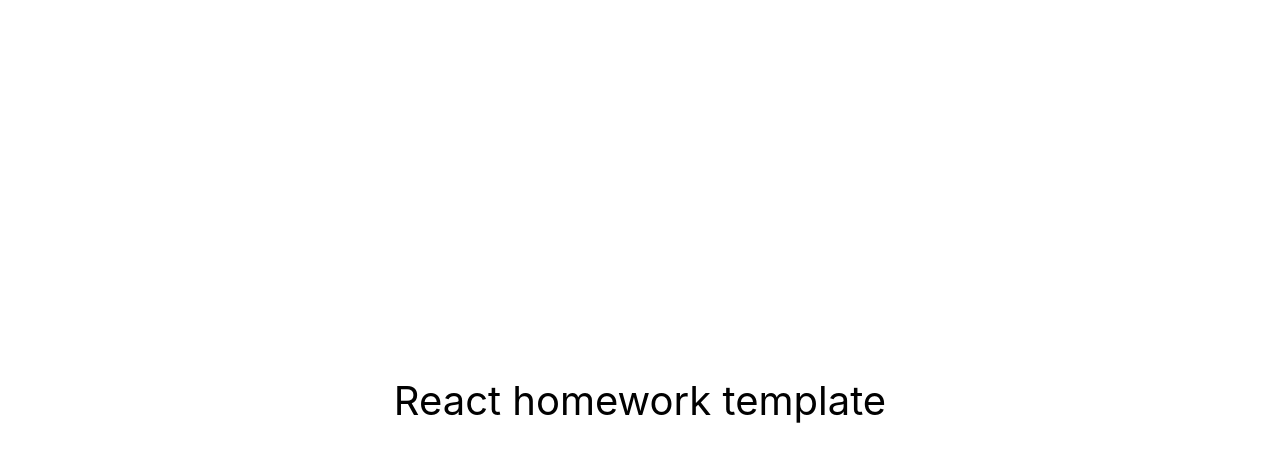
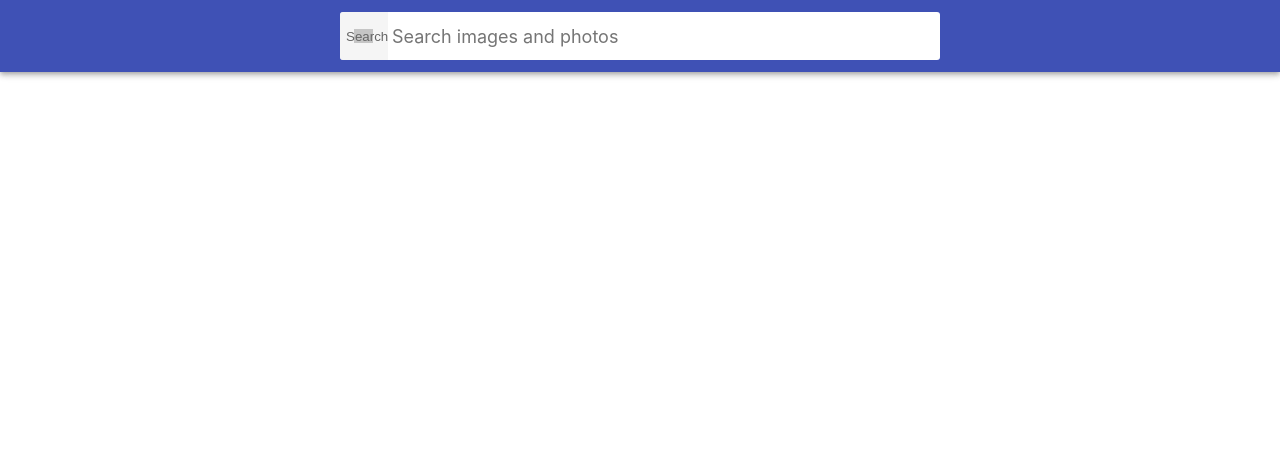
Before and after one commit to Yanaredko/goit-react-hw-03-image--finder, a React (Create React App) app: page / in a window 1280 px wide. Shown: the top 462 px of the page. Built offline with nearby package versions, Linux system fonts and the light colour scheme; grey boxes are pictures that could not be loaded.

Commit message:
skeleton

```diff
--- /dev/null
+++ b/src/api.js
@@ -0,0 +1,14 @@
+const BASE_URL = 'https://pixabay.com/api/';
+const API_KEY = '39035675-aa57939432b499989b05c1345';
+
+async function fetchImages(query, page = 1) {
+    const response = await fetch(
+        `${BASE_URL}?q=${query}&page=${page}&key=${API_KEY}&image_type=photo&orientation=horizontal&per_page=12`
+    );
+    if (!response.ok) {
+        throw new Error("Failed to fetch images")
+    }
+    return await response.json();
+}
+
+export { fetchImages };
--- a/src/components/App.jsx
+++ b/src/components/App.jsx
@@ -1,16 +1,79 @@
-export const App = () => {
-  return (
-    <div
-      style={{
-        height: '100vh',
-        display: 'flex',
-        justifyContent: 'center',
-        alignItems: 'center',
-        fontSize: 40,
-        color: '#010101'
-      }}
-    >
-      React homework template
-    </div>
-  );
+import React, { Component } from 'react';
+import "../index.css"
+import Searchbar from './Searchbar';
+import ImageGallery from './ImageGallery';
+import ImageGalleryItem from './ImageGalleryItem';
+import Button from './Button';
+import Loader from './Loader';
+import Modal from './Modal';
+import { fetchImages } from '../api';
+
+class App extends Component {
+  state = {
+    query: '',
+    images: [],
+    page: 1,
+    isLoading: false,
+    showModal: false,
+    modalImage: '',
+  };
+
+  handleSearch = (query) => {
+    this.setState({ query, images: [], page: 1 }, this.loadImages);
 };
+
+  loadImages = () => {
+    const { query, page } = this.state;
+
+    this.setState({ isLoading: true });
+
+     fetchImages(query, page)
+      .then((data) => {
+        this.setState((prevState) => ({
+          images: [...prevState.images, ...data.hits],
+          page: prevState.page + 1,
+        }));
+      })
+      .catch((error) => console.error(error))
+      .finally(() => {
+        this.setState({ isLoading: false });
+      });
+  };
+
+  openModal = (imageURL) => {
+    this.setState({ showModal: true, modalImage: imageURL });
+  };
+
+  closeModal = () => {
+    this.setState({ showModal: false, modalImage: '' });
+  };
+
+  render() {
+    const { images, isLoading, showModal, modalImage } = this.state;
+
+    return (
+      <div className="App">
+        <Searchbar onSubmit={this.handleSearch} />
+        <ImageGallery>
+          {images.map((image) => (
+            <ImageGalleryItem
+              key={image.id}
+              src={image.webformatURL}
+              alt={image.tags}
+              onClick={() => this.openModal(image.largeImageURL)}
+            />
+          ))}
+        </ImageGallery>
+        {isLoading && <Loader />}
+        {images.length > 0 && !isLoading && (
+          <Button onClick={this.loadImages} />
+        )}
+        {showModal && (
+          <Modal src={modalImage} alt="" onClose={this.closeModal} />
+        )}
+      </div>
+    );
+  }
+}
+
+export default App;
--- /dev/null
+++ b/src/components/Button.jsx
@@ -0,0 +1,15 @@
+import React from "react";
+import "../index.css";
+
+const Button = ({ onClick, isHidden }) => (
+  <button
+    type="button"
+    className="Button"
+    onClick={onClick}
+    style={{ display: isHidden ? 'none' : 'block' }}
+  >
+    Load more
+  </button>
+);
+
+export default Button;
--- /dev/null
+++ b/src/components/ImageGallery.jsx
@@ -0,0 +1,8 @@
+import React from "react";
+import "../index.css";
+
+const ImageGallery = ({ children }) => (
+    <ul className="ImageGallery">{children}</ul>
+);
+
+export default ImageGallery;
--- /dev/null
+++ b/src/components/ImageGalleryItem.jsx
@@ -0,0 +1,10 @@
+import React from "react";
+import "../index.css";
+
+const ImageGalleryItem = ({ src, alt }) => (
+    <li className="ImageGalleryItem">
+        <img className="ImageGalleryItem-image" src={src} alt={alt} />
+  </li>
+)
+
+export default ImageGalleryItem;
--- /dev/null
+++ b/src/components/Loader.jsx
@@ -0,0 +1,9 @@
+import React from 'react';
+
+const Loader = () => (
+  <div className="loader">
+    <p>Loading...</p>
+  </div>
+);
+
+export default Loader;
--- /dev/null
+++ b/src/components/Modal.jsx
@@ -0,0 +1,12 @@
+import React from 'react';
+import "../index.css";
+
+const Modal = ({ src, alt, onClose }) => (
+  <div className="Overlay" onClick={onClose}>
+    <div className="Modal">
+      <img src={src} alt={alt} />
+    </div>
+  </div>
+);
+
+export default Modal;
--- /dev/null
+++ b/src/components/Searchbar.jsx
@@ -0,0 +1,41 @@
+import React, { Component } from 'react';
+import "../index.css";
+
+class Searchbar extends Component {
+    state = {
+        query: "",
+    };
+
+    handleChange = (event) => {
+        this.setState({ query: event.target.value });
+    };
+
+    handleSubmit = (event) => {
+        event.preventDefault();
+        this.props.onSubmit(this.state.query);
+    };
+
+    render() {
+        return (
+            <header className="Searchbar">
+                <form className="SearchForm" onSubmit={this.handleSubmit}>
+                    <button type="submit" className="SearchForm-button">
+                        <span className="Button-label">Search</span>
+                    </button>
+
+                    <input
+                        className="SearchForm-input"
+                        type="text"
+                        autoComplete="off"
+                        autoFocus
+                        placeholder="Search images and photos"
+                        value={this.state.query}
+                        onChange={this.handleChange}
+                    />
+                </form>
+            </header>
+        );
+    }
+}
+
+export default Searchbar;
--- a/src/index.css
+++ b/src/index.css
@@ -1,15 +1,209 @@
 @import-normalize; /* bring in normalize.css styles */
+
+html {
+  box-sizing: border-box;
+  width: 100vw;
+  overflow-x: hidden;
+}
+
+*,
+*::before,
+*::after {
+  box-sizing: inherit;
+}
 
 body {
   margin: 0;
-  font-family: -apple-system, BlinkMacSystemFont, 'Segoe UI', 'Roboto', 'Oxygen',
-    'Ubuntu', 'Cantarell', 'Fira Sans', 'Droid Sans', 'Helvetica Neue',
-    sans-serif;
+  font-family: -apple-system, BlinkMacSystemFont, 'Segoe UI', Roboto,
+    Oxygen-Sans, Ubuntu, Cantarell, 'Helvetica Neue', sans-serif;
+  color: #212121;
+  background-color: #fff;
   -webkit-font-smoothing: antialiased;
   -moz-osx-font-smoothing: grayscale;
 }
 
-code {
-  font-family: source-code-pro, Menlo, Monaco, Consolas, 'Courier New',
-    monospace;
+img {
+  display: block;
+  max-width: 100%;
+  height: auto;
 }
+
+/*
+ * Стили компонента App
+ */
+.App {
+  display: grid;
+  grid-template-columns: 1fr;
+  grid-gap: 16px;
+  padding-bottom: 24px;
+}
+
+/*
+ * Стили компонента Searchbar
+ */
+.Searchbar {
+  top: 0;
+  left: 0;
+  position: sticky;
+  z-index: 1100;
+  display: flex;
+  justify-content: center;
+  align-items: center;
+  min-height: 64px;
+  padding-right: 24px;
+  padding-left: 24px;
+  padding-top: 12px;
+  padding-bottom: 12px;
+  color: #fff;
+  background-color: #3f51b5;
+  box-shadow: 0px 2px 4px -1px rgba(0, 0, 0, 0.2),
+    0px 4px 5px 0px rgba(0, 0, 0, 0.14), 0px 1px 10px 0px rgba(0, 0, 0, 0.12);
+}
+
+/*
+ * Стили компонента SearchForm
+ */
+.SearchForm {
+  display: flex;
+  align-items: center;
+  width: 100%;
+  max-width: 600px;
+  background-color: #fff;
+  border-radius: 3px;
+  overflow: hidden;
+}
+
+.SearchForm-button {
+  display: inline-block;
+  width: 48px;
+  height: 48px;
+  border: 0;
+  background-image: url('https://image.flaticon.com/icons/svg/149/149852.svg');
+  background-size: 40%;
+  background-repeat: no-repeat;
+  background-position: center;
+  opacity: 0.6;
+  transition: opacity 250ms cubic-bezier(0.4, 0, 0.2, 1);
+  cursor: pointer;
+  outline: none;
+}
+
+.SearchForm-button:hover {
+  opacity: 1;
+}
+
+.SearchForm-button-label {
+  position: absolute;
+  width: 1px;
+  height: 1px;
+  padding: 0;
+  overflow: hidden;
+  clip: rect(0, 0, 0, 0);
+  white-space: nowrap;
+  clip-path: inset(50%);
+  border: 0;
+}
+
+.SearchForm-input {
+  display: inline-block;
+  width: 100%;
+  font: inherit;
+  font-size: 20px;
+  border: none;
+  outline: none;
+  padding-left: 4px;
+  padding-right: 4px;
+}
+
+.SearchForm-input::placeholder {
+  font: inherit;
+  font-size: 18px;
+}
+
+/*
+ * Стили компонента ImageGallery
+ */
+.ImageGallery {
+  display: grid;
+  max-width: calc(100vw - 48px);
+  grid-template-columns: repeat(auto-fill, minmax(320px, 1fr));
+  grid-gap: 16px;
+  margin-top: 0;
+  margin-bottom: 0;
+  padding: 0;
+  list-style: none;
+  margin-left: auto;
+  margin-right: auto;
+}
+
+/*
+ * Стили компонента ImageGalleryItem
+ */
+.ImageGalleryItem {
+  border-radius: 2px;
+  box-shadow: 0px 1px 3px 0px rgba(0, 0, 0, 0.2),
+    0px 1px 1px 0px rgba(0, 0, 0, 0.14), 0px 2px 1px -1px rgba(0, 0, 0, 0.12);
+}
+
+.ImageGalleryItem-image {
+  width: 100%;
+  height: 260px;
+  object-fit: cover;
+  transition: transform 250ms cubic-bezier(0.4, 0, 0.2, 1);
+}
+
+.ImageGalleryItem-image:hover {
+  transform: scale(1.03);
+  cursor: zoom-in;
+}
+
+/*
+ * Стили компонента Modal
+ */
+
+.Overlay {
+  position: fixed;
+  top: 0;
+  left: 0;
+  width: 100vw;
+  height: 100vh;
+  display: flex;
+  justify-content: center;
+  align-items: center;
+  background-color: rgba(0, 0, 0, 0.8);
+  z-index: 1200;
+}
+
+.Modal {
+  max-width: calc(100vw - 48px);
+  max-height: calc(100vh - 24px);
+}
+
+/*
+* Стили компонента Buton (Load more)
+*/
+.Button {
+  padding: 8px 16px;
+  border-radius: 2px;
+  background-color: #3f51b5;
+  transition: all 250ms cubic-bezier(0.4, 0, 0.2, 1);
+  text-align: center;
+  display: inline-block;
+  color: #fff;
+  border: 0;
+  text-decoration: none;
+  cursor: pointer;
+  font-family: inherit;
+  font-size: 18px;
+  line-height: 24px;
+  font-style: normal;
+  font-weight: 500;
+  min-width: 180px;
+  box-shadow: 0px 3px 1px -2px rgba(0, 0, 0, 0.2),
+    0px 2px 2px 0px rgba(0, 0, 0, 0.14), 0px 1px 5px 0px rgba(0, 0, 0, 0.12);
+}
+
+.Button:hover,
+.Button:focus {
+  background-color: #303f9f;
+}
--- a/src/index.js
+++ b/src/index.js
@@ -1,7 +1,8 @@
 import React from 'react';
 import ReactDOM from 'react-dom/client';
-import { App } from 'components/App';
+import App from 'components/App';
 import './index.css';
+
 
 ReactDOM.createRoot(document.getElementById('root')).render(
   <React.StrictMode>
```
